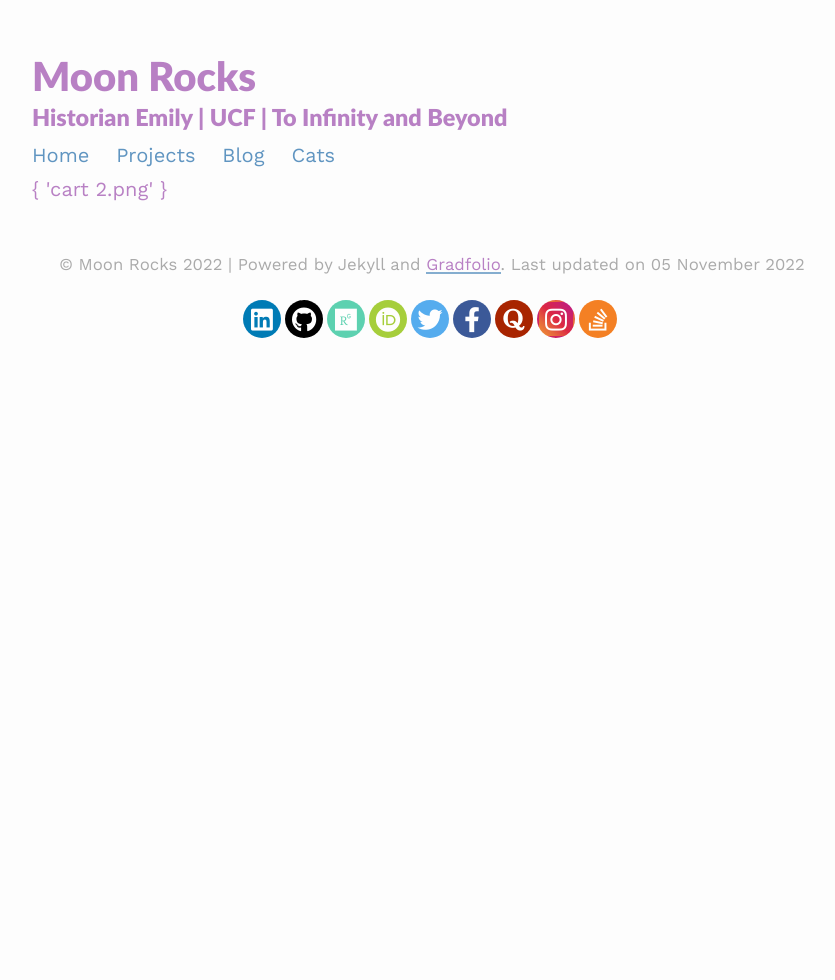
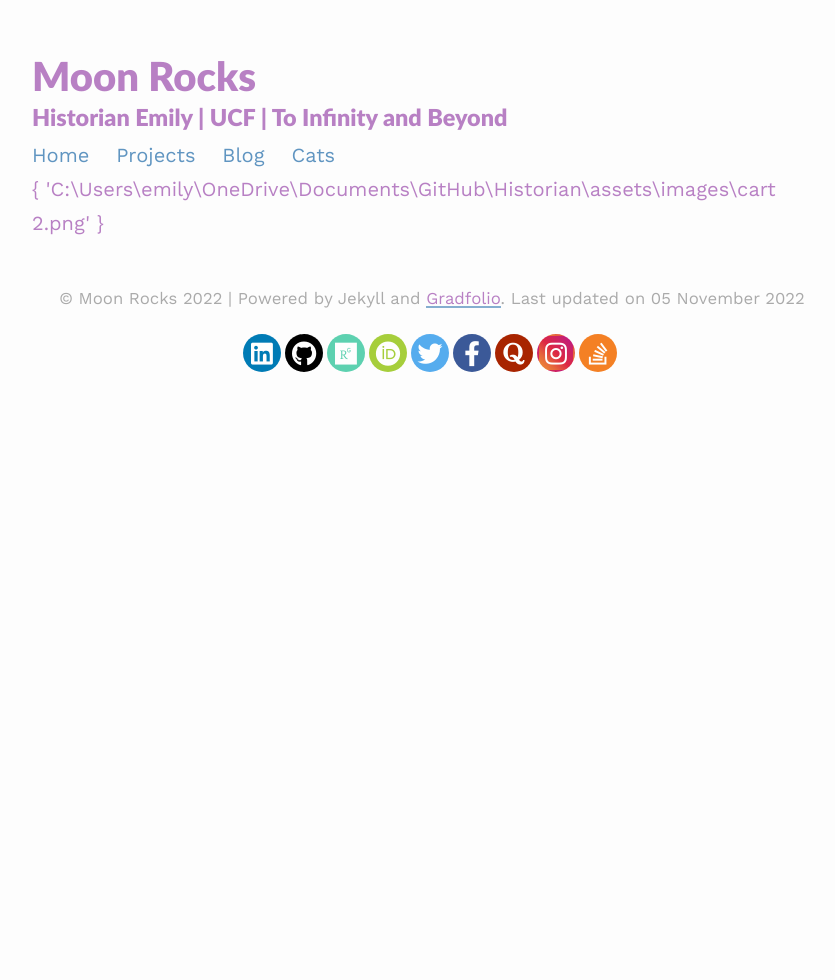
Before and after one commit to emilystrickland2/Historian, a Jekyll site: the page built from cats.html, in a window 1280 px wide. Shown: the whole page, without its empty margins (208-1043 px from the left). Built offline with Jekyll 4.4.1, drawn with Linux system fonts in a browser that asks for light colours; nearby versions of some CDN libraries.

Commit message:
Update cats.html

```diff
--- a/cats.html
+++ b/cats.html
@@ -3,4 +3,4 @@ layout: default
 permalink: /cats/
 title: Cats
 ---
-{ 'cart 2.png' }
+{ 'C:\Users\emily\OneDrive\Documents\GitHub\Historian\assets\images\cart 2.png' }
```
